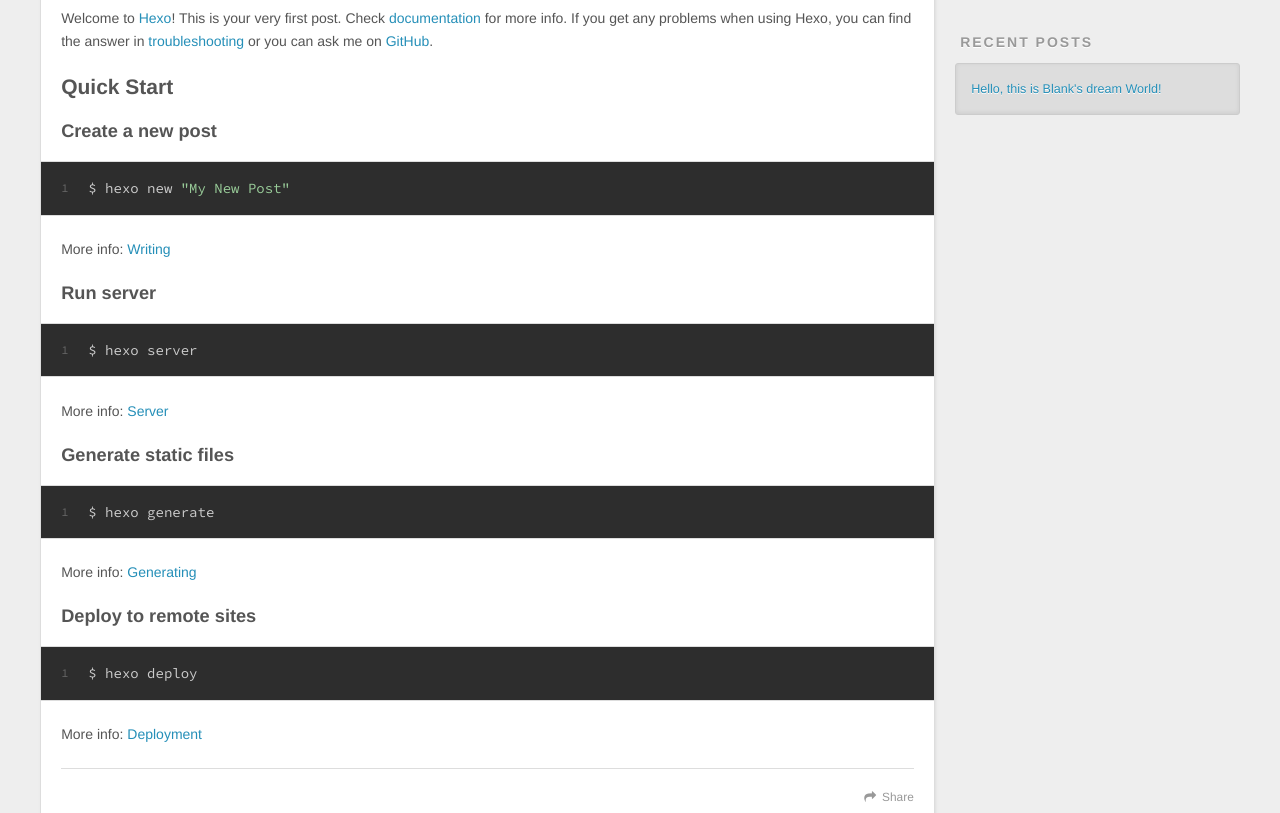
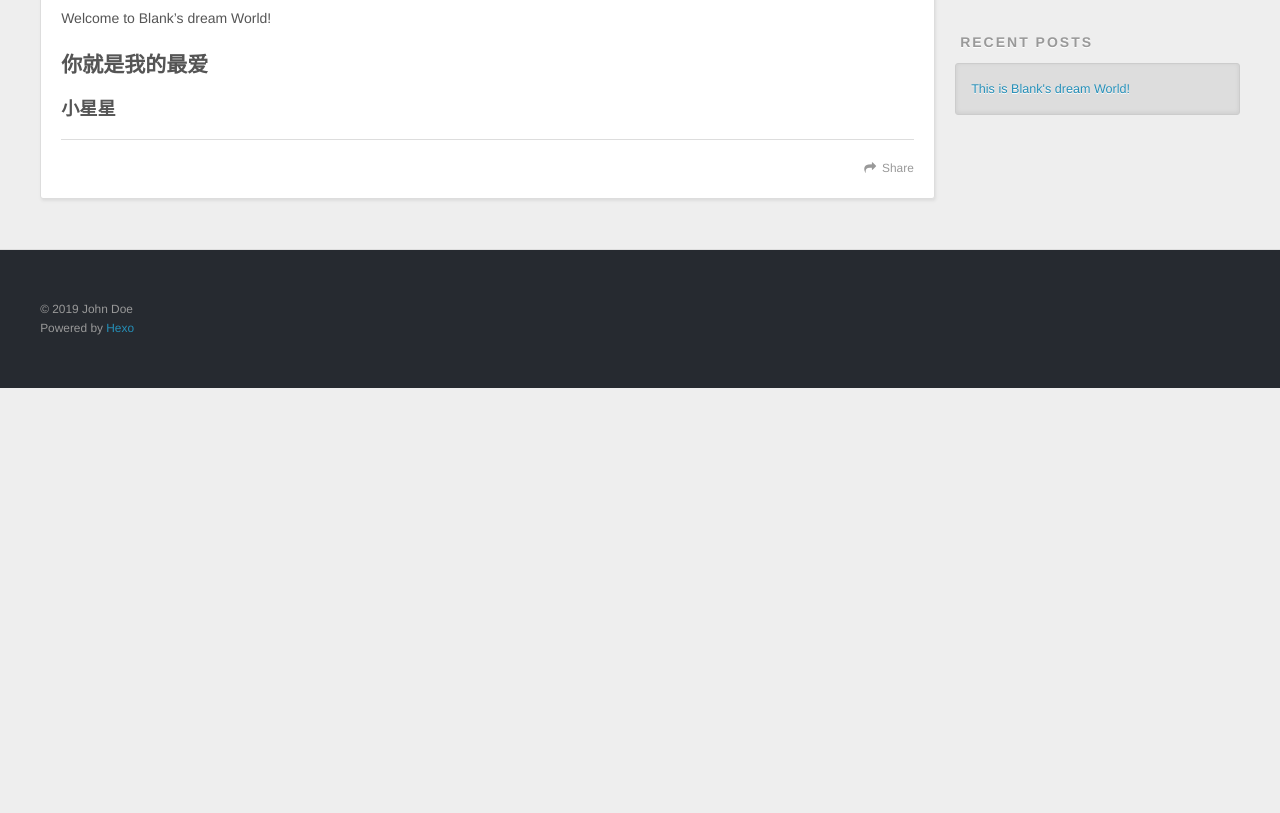
Before and after one commit to situshang/situshang.github.io, a plain HTML site: page 2019/05/04/hello-world/index.html in a window 1280 px wide. Shown: the part 446-1259 px from the top of the page. After the commit the page ends 834 px from the top, so only its background shows below. Drawn offline with nearby package versions, Linux system fonts and the light colour scheme.

Commit message:
Site updated: 2019-05-04 21:01:28

```diff
--- a/2019/05/04/hello-world/index.html
+++ b/2019/05/04/hello-world/index.html
@@ -3,19 +3,19 @@
 <head><meta name="generator" content="Hexo 3.8.0">
   <meta charset="utf-8">
 
-  <title>Hello, this is Blank&#39;s dream World! | Hexo</title>
+  <title>This is Blank&#39;s dream World! | Hexo</title>
   <meta name="viewport" content="width=device-width, initial-scale=1, maximum-scale=1">
-  <meta name="description" content="Welcome to Hexo! This is your very first post. Check documentation for more info. If you get any problems when using Hexo, you can find the answer in troubleshooting or you can ask me on GitHub. Quick">
+  <meta name="description" content="Welcome to Blank’s dream World!  你就是我的最爱小星星">
 <meta property="og:type" content="article">
-<meta property="og:title" content="Hello, this is Blank&#39;s dream World!">
+<meta property="og:title" content="This is Blank&#39;s dream World!">
 <meta property="og:url" content="http://yoursite.com/2019/05/04/hello-world/index.html">
 <meta property="og:site_name" content="Hexo">
-<meta property="og:description" content="Welcome to Hexo! This is your very first post. Check documentation for more info. If you get any problems when using Hexo, you can find the answer in troubleshooting or you can ask me on GitHub. Quick">
+<meta property="og:description" content="Welcome to Blank’s dream World!  你就是我的最爱小星星">
 <meta property="og:locale" content="default">
-<meta property="og:updated_time" content="2019-05-04T06:03:21.374Z">
+<meta property="og:updated_time" content="2019-05-04T13:00:54.157Z">
 <meta name="twitter:card" content="summary">
-<meta name="twitter:title" content="Hello, this is Blank&#39;s dream World!">
-<meta name="twitter:description" content="Welcome to Hexo! This is your very first post. Check documentation for more info. If you get any problems when using Hexo, you can find the answer in troubleshooting or you can ask me on GitHub. Quick">
+<meta name="twitter:title" content="This is Blank&#39;s dream World!">
+<meta name="twitter:description" content="Welcome to Blank’s dream World!  你就是我的最爱小星星">
 
     <link rel="alternate" href="/atom.xml" title="Hexo" type="application/atom+xml">
 
@@ -78,7 +78,7 @@
 
 
     <h1 class="article-title" itemprop="name">
-      Hello, this is Blank&#39;s dream World!
+      This is Blank&#39;s dream World!
     </h1>
 
 
@@ -86,16 +86,8 @@
 
     <div class="article-entry" itemprop="articleBody">
 
-        <p>Welcome to <a href="https://hexo.io/" target="_blank" rel="noopener">Hexo</a>! This is your very first post. Check <a href="https://hexo.io/docs/" target="_blank" rel="noopener">documentation</a> for more info. If you get any problems when using Hexo, you can find the answer in <a href="https://hexo.io/docs/troubleshooting.html" target="_blank" rel="noopener">troubleshooting</a> or you can ask me on <a href="https://github.com/hexojs/hexo/issues" target="_blank" rel="noopener">GitHub</a>.</p>
-<h2 id="Quick-Start"><a href="#Quick-Start" class="headerlink" title="Quick Start"></a>Quick Start</h2><h3 id="Create-a-new-post"><a href="#Create-a-new-post" class="headerlink" title="Create a new post"></a>Create a new post</h3><figure class="highlight bash"><table><tr><td class="gutter"><pre><span class="line">1</span><br></pre></td><td class="code"><pre><span class="line">$ hexo new <span class="string">"My New Post"</span></span><br></pre></td></tr></table></figure>
-<p>More info: <a href="https://hexo.io/docs/writing.html" target="_blank" rel="noopener">Writing</a></p>
-<h3 id="Run-server"><a href="#Run-server" class="headerlink" title="Run server"></a>Run server</h3><figure class="highlight bash"><table><tr><td class="gutter"><pre><span class="line">1</span><br></pre></td><td class="code"><pre><span class="line">$ hexo server</span><br></pre></td></tr></table></figure>
-<p>More info: <a href="https://hexo.io/docs/server.html" target="_blank" rel="noopener">Server</a></p>
-<h3 id="Generate-static-files"><a href="#Generate-static-files" class="headerlink" title="Generate static files"></a>Generate static files</h3><figure class="highlight bash"><table><tr><td class="gutter"><pre><span class="line">1</span><br></pre></td><td class="code"><pre><span class="line">$ hexo generate</span><br></pre></td></tr></table></figure>
-<p>More info: <a href="https://hexo.io/docs/generating.html" target="_blank" rel="noopener">Generating</a></p>
-<h3 id="Deploy-to-remote-sites"><a href="#Deploy-to-remote-sites" class="headerlink" title="Deploy to remote sites"></a>Deploy to remote sites</h3><figure class="highlight bash"><table><tr><td class="gutter"><pre><span class="line">1</span><br></pre></td><td class="code"><pre><span class="line">$ hexo deploy</span><br></pre></td></tr></table></figure>
-<p>More info: <a href="https://hexo.io/docs/deployment.html" target="_blank" rel="noopener">Deployment</a></p>
-
+        <p>Welcome to Blank’s dream World! </p>
+<h2 id="你就是我的最爱"><a href="#你就是我的最爱" class="headerlink" title="你就是我的最爱"></a>你就是我的最爱</h2><h3 id="小星星"><a href="#小星星" class="headerlink" title="小星星"></a>小星星</h3>
 
     </div>
     <footer class="article-footer">
@@ -138,7 +130,7 @@
       <ul>
 
           <li>
-            <a href="/2019/05/04/hello-world/">Hello, this is Blank&#39;s dream World!</a>
+            <a href="/2019/05/04/hello-world/">This is Blank&#39;s dream World!</a>
           </li>
 
       </ul>
--- a/content.json
+++ b/content.json
@@ -1 +1 @@
-{"meta":{"title":"Hexo","subtitle":null,"description":null,"author":"John Doe","url":"http://yoursite.com","root":"/"},"pages":[],"posts":[{"title":"Hello, this is Blank's dream World!","slug":"hello-world","date":"2019-05-04T04:50:05.903Z","updated":"2019-05-04T06:03:21.374Z","comments":true,"path":"2019/05/04/hello-world/","link":"","permalink":"http://yoursite.com/2019/05/04/hello-world/","excerpt":"","text":"Welcome to Hexo! This is your very first post. Check documentation for more info. If you get any problems when using Hexo, you can find the answer in troubleshooting or you can ask me on GitHub. Quick StartCreate a new post1$ hexo new \"My New Post\" More info: Writing Run server1$ hexo server More info: Server Generate static files1$ hexo generate More info: Generating Deploy to remote sites1$ hexo deploy More info: Deployment","categories":[],"tags":[]}]}
+{"meta":{"title":"Hexo","subtitle":null,"description":null,"author":"John Doe","url":"http://yoursite.com","root":"/"},"pages":[],"posts":[{"title":"This is Blank's dream World!","slug":"hello-world","date":"2019-05-04T04:50:05.903Z","updated":"2019-05-04T13:00:54.157Z","comments":true,"path":"2019/05/04/hello-world/","link":"","permalink":"http://yoursite.com/2019/05/04/hello-world/","excerpt":"","text":"Welcome to Blank’s dream World! 你就是我的最爱小星星","categories":[],"tags":[]}]}
```
Also changed, not shown: archives/2019/05/index.html (+2 -2 lines), archives/2019/index.html (+2 -2 lines), archives/index.html (+2 -2 lines), index.html (+4 -12 lines).
